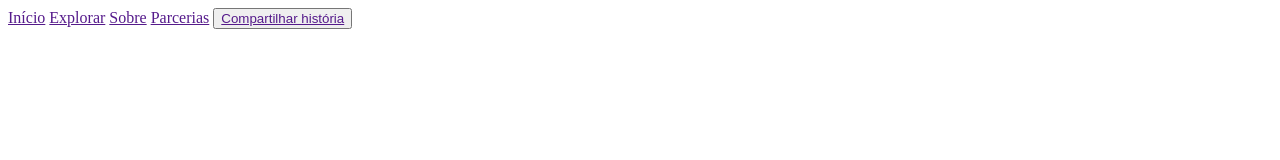
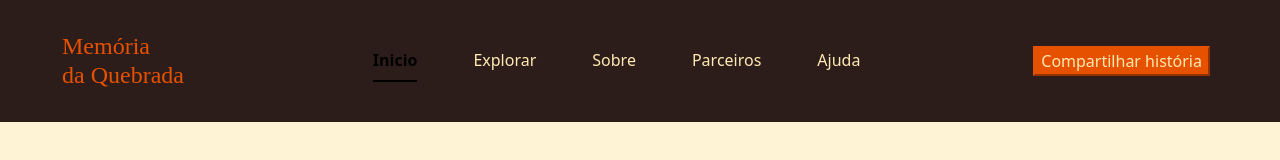
Before and after one commit to laripnheiro/memoria-da-quebrada, a plain HTML site: page index.html in a window 1280 px wide. Drawn offline with nearby package versions, Linux system fonts and the light colour scheme; a web font is replaced by a local one.

Commit message:
Teste de Header

```diff
--- a/css/style.css
+++ b/css/style.css
@@ -0,0 +1,41 @@
+@import url('https://fonts.googleapis.com/css2?family=Galindo&family=Poppins:ital,wght@0,100;0,200;0,300;0,400;0,500;0,600;0,700;0,800;0,900;1,100;1,200;1,300;1,400;1,500;1,600;1,700;1,800;1,900&display=swap');
+
+body{
+    background-color: #FFF3D6;
+    margin: 0px;
+
+}
+
+.navbar{
+    background-color: #2D1D1A ;
+    padding: 20px 50px 20px 50px;
+    margin-left: auto;
+}
+
+.navbar-brand {
+    color:#E65100;
+    font-size: 24px;
+    font-family: 'Galindo';
+    justify-self: center;
+}
+
+.nav-item{
+    padding: 20px;
+}
+
+.nav-link{
+    background-color: #2D1D1A;
+    color:#FFEAB3;
+}
+
+.btn-outline{
+    color:#FFEAB3;
+    border-color: #E65100;
+    background-color: #E65100;
+
+}
+
+.btn-outline:hover {
+    background-color: #FFEAB3;
+    color: #E65100;
+}
--- a/index.html
+++ b/index.html
@@ -1,20 +1,42 @@
 <!DOCTYPE html>
-<html lang="en">
+<html lang="pt-br">
 <head>
     <meta charset="UTF-8">
     <meta name="viewport" content="width=device-width, initial-scale=1.0">
     <title> Home - Memória da Quebrada </title>
+    <link href="https://cdn.jsdelivr.net/npm/bootstrap@6.0.0-alpha.1/dist/css/bootstrap.min.css" rel="stylesheet" integrity="sha384-B/GM4XqrwHnWXNOWMbloTmrYXZg10cakYGmpfsR/bbzQ6JAJI4ihuyADKLnBgrCe" crossorigin="anonymous">
+    <link rel="stylesheet" href="./css/style.css">
+
 </head>
 <body>
-
-    <div class="header">
-        <nav>
-            <a href="">Início</a>
-            <a href="">Explorar</a>
-            <a href="">Sobre</a>
-            <a href="">Parcerias</a>
-            <button><a href="">Compartilhar história</a></button>
+    <div class="nav-overflow" data-bs-toggle="nav-overflow">
+        <nav class="navbar bg-1 fg-2">
+        <div class="container-fluid">
+            <span id="teste" class="navbar-brand mb-0 h1">Memória <br> da Quebrada</span>
+                <ul class="nav nav-underline">
+                    <li class="nav-item">
+                    <a class="nav-link active" aria-current="page" href="index.html">Inicio</a>
+                    </li>
+                    <li class="nav-item">
+                    <a class="nav-link" href="./explorar.html">Explorar</a>
+                    </li>
+                    <li class="nav-item">
+                    <a class="nav-link" href="./sobre.html">Sobre</a>
+                    </li>
+                    <li class="nav-item">
+                    <a class="nav-link" href="./parceiros.html">Parceiros</a>
+                    </li>
+                    <li class="nav-item">
+                    <a class="nav-link" href="#">Ajuda</a>
+                    </li>
+                </ul>
+                <form class="d-flex justify-content-end">
+                    <button class="btn-outline theme-success me-2" type="button">Compartilhar história</button>
+                </form>
+            </div>
         </nav>
     </div>
+
+    <script type="module" src="https://cdn.jsdelivr.net/npm/bootstrap@6.0.0-alpha.1/dist/js/bootstrap.bundle.min.js" integrity="sha384-1a/pXj49ZQ1aHEmrJ+gMw1otqoVsYwlEnlD8mIfY2TV03r20Y0CN7uqx1tQogjPL" crossorigin="anonymous"></script>
 </body>
 </html>
```
Also changed, not shown: css/img/teste estrela.png (added), css/link.txt (added), explorar.html (added), parceiros.html (added), sobre.html (added).
